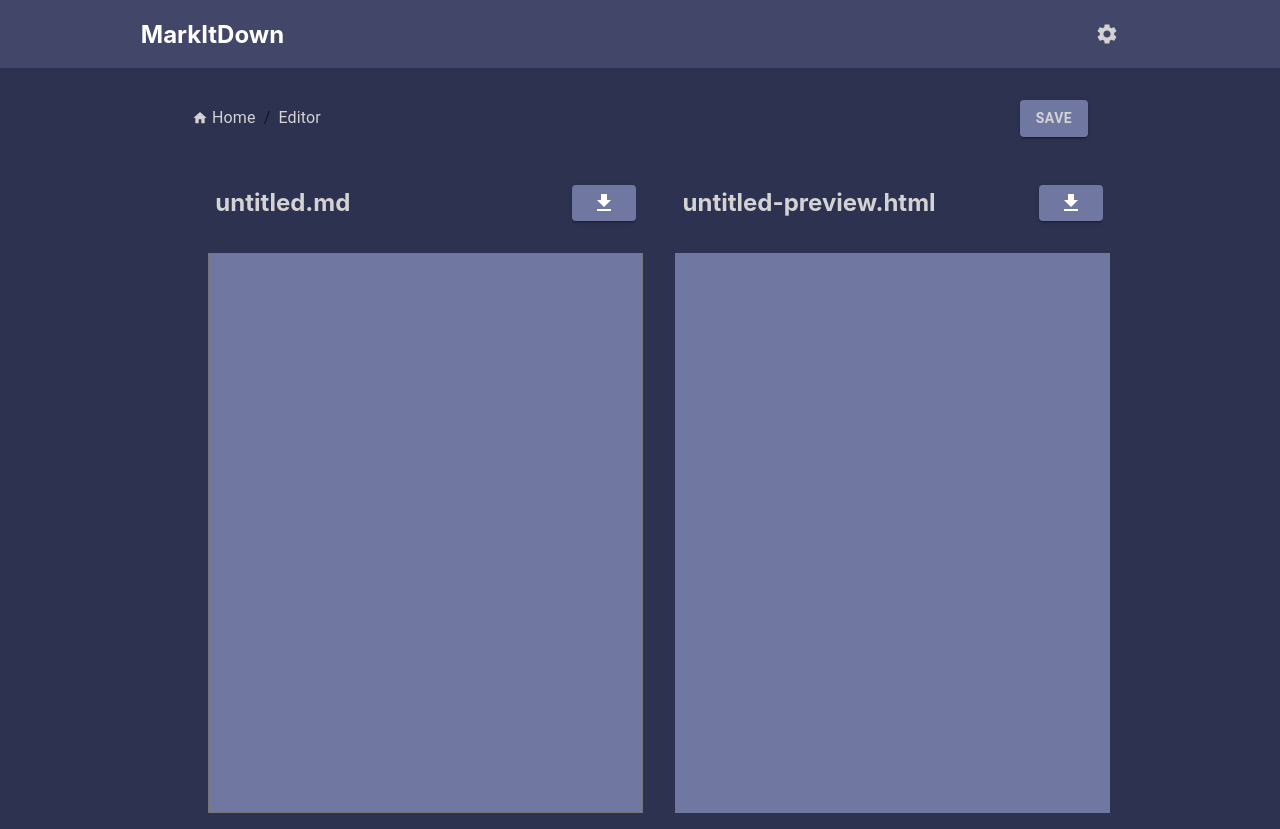
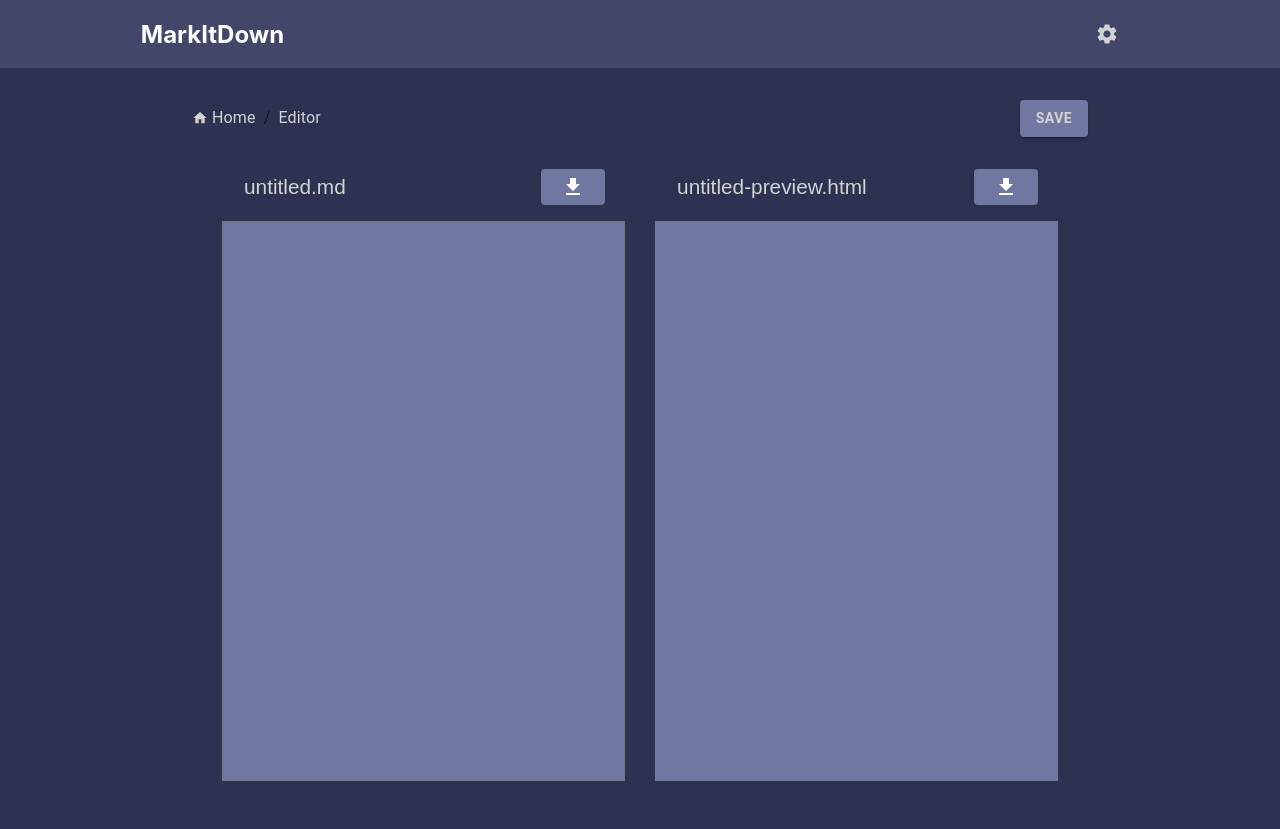
Before and after one commit to pragya-celestial-systems/mark-it-down, a React (Create React App) app: page /editor in a window 1280 px wide. After the commit the page ends 800 px from the top, so only its background shows below. Built offline with nearby package versions, Linux system fonts and the light colour scheme.

Commit message:
Feat : Display all saved files and preview

```diff
--- a/src/App.js
+++ b/src/App.js
@@ -6,6 +6,7 @@ import EditorPage from "./pages/EditorPage";
 import ErrorPage from "./pages/ErrorPage";
 import DocumentationPage from "./pages/DocumentationPage";
 import { TextAreaContextProvider } from "./context/TextAreaContext";
+import SavedFilesPage from "./pages/SavedFilesPage";
 
 function App() {
   return (
@@ -16,6 +17,7 @@ function App() {
           <Route path="/" element={<HomePage />} />
           <Route path="/editor" element={<EditorPage />} />
           <Route path="/docs" element={<DocumentationPage />} />
+          <Route path="/saved" element={<SavedFilesPage />} />
           <Route path="*" element={<ErrorPage />} />
         </Routes>
       </BrowserRouter>
--- /dev/null
+++ b/src/components/FileButton.jsx
@@ -0,0 +1,19 @@
+import React from "react";
+import styles from "./css/file.button.module.css";
+import { useTextAreaContext } from "../context/TextAreaContext";
+
+function FileButton({ fileData }) {
+  const { setValue } = useTextAreaContext();
+
+  function handleDisplayPreview() {
+    setValue(fileData.readmeFile);
+  }
+
+  return (
+    <div id={styles.container} onClick={handleDisplayPreview}>
+      <h3 id={styles.fileName}>{`File-${fileData.id}`}</h3>
+    </div>
+  );
+}
+
+export default FileButton;
--- /dev/null
+++ b/src/components/FilesList.jsx
@@ -0,0 +1,33 @@
+import React, { useEffect, useState } from "react";
+import FileButton from "./FileButton";
+import styles from "./css/files.list.module.css";
+import TextAreaField from "./TextAreaField";
+import { useTextAreaContext } from "../context/TextAreaContext";
+import { Height } from "@mui/icons-material";
+import { width } from "@mui/system";
+
+function FilesList({ listItems }) {
+  const { value, setValue } = useTextAreaContext();
+
+  useEffect(() => {
+    if (listItems && listItems.length > 0) {
+      setValue(listItems[0].readmeFile);
+    }
+  }, [listItems]);
+
+  return (
+    <div id={styles.container}>
+      <div id={styles.buttonsContainer}>
+        {listItems &&
+          listItems.length > 0 &&
+          listItems.map((item) => <FileButton key={item.id} fileData={item} />)}
+      </div>
+      <div id={styles.verticalLine}></div>
+      <div id={styles.previewContainer}>
+        <TextAreaField isEditable={false} title="File-0" />
+      </div>
+    </div>
+  );
+}
+
+export default FilesList;
--- a/src/components/TextAreaField.jsx
+++ b/src/components/TextAreaField.jsx
@@ -1,4 +1,4 @@
-import React, { useRef } from "react";
+import React, { useRef, useState } from "react";
 import styles from "./css/textarea.field.module.css";
 import { Button } from "@mui/material";
 import DownloadIcon from "@mui/icons-material/Download";
@@ -9,11 +9,21 @@ function TextAreaField({ isEditable, title, onClick }) {
   const fileTitle = `untitled${isEditable ? ".md" : "-preview.html"}`;
   const codeAreaRef = useRef();
   const { value, setValue } = useTextAreaContext();
+  const [fileName, setFileName] = useState(title ? title : fileTitle);
+
+  function handleEditFileName(e) {
+    setFileName(e.target.value);
+  }
 
   return (
     <div id={styles.textAreaContainer}>
       <div className={styles.box}>
-        <h2>{title ? title : fileTitle}</h2>
+        <input
+          type="text"
+          value={fileName}
+          onChange={handleEditFileName}
+          id={styles.fileName}
+        />
         <Button
           style={{ background: "#7077a1" }}
           onClick={() => onClick(isEditable)}
@@ -28,10 +38,10 @@ function TextAreaField({ isEditable, title, onClick }) {
           ref={codeAreaRef}
           value={value}
           onChange={(e) => setValue(e.target.value)}
-          id={styles.codeArea}
+          className={styles.codeArea}
         ></textarea>
       ) : (
-        <div id={styles.previewArea}>
+        <div className={styles.previewArea}>
           <Markdown>{value}</Markdown>
         </div>
       )}
--- /dev/null
+++ b/src/components/css/file.button.module.css
@@ -0,0 +1,14 @@
+#container {
+  background: #7077a1;
+  padding: 2rem;
+  margin: 1rem auto;
+  border-radius: 15px;
+  width: 90%;
+  cursor: pointer;
+}
+
+#fileName {
+  font-size: 1.5rem;
+  margin: 0;
+  color: lightgrey;
+}
--- /dev/null
+++ b/src/components/css/files.list.module.css
@@ -0,0 +1,29 @@
+#container {
+  display: flex;
+  justify-content: space-between;
+  width: 100%;
+  margin-top: 2rem;
+  overflow: hidden;
+}
+
+#buttonsContainer {
+  display: flex;
+  flex-direction: column;
+  height: 100%;
+  width: 45%;
+  overflow: scroll;
+  justify-content: space-between;
+}
+
+#verticalLine {
+  height: 70vh;
+  border: 2px solid lightgrey;
+}
+
+#previewContainer {
+  overflow: scroll;
+  display: flex;
+  flex-direction: column;
+  width: 45%;
+  height: 100%;
+}
--- a/src/components/css/textarea.field.module.css
+++ b/src/components/css/textarea.field.module.css
@@ -6,11 +6,11 @@
   overflow: hidden;
 }
 
-#codeArea,
-#previewArea {
+.codeArea,
+.previewArea {
   margin: 1rem;
   height: 70vh;
-  width: 34vw;
+  width: 100%;
   overflow: scroll;
   background: #7077a1;
   padding: 1rem;
@@ -31,4 +31,13 @@ textarea {
   align-items: center;
   justify-content: center;
   flex-direction: column;
+  width: 100%;
 }
+
+#fileName {
+  background: transparent;
+  color: lightgrey;
+  font-size: 1.3rem;
+  border: none;
+  outline: none;
+}
--- a/src/pages/EditorPage.jsx
+++ b/src/pages/EditorPage.jsx
@@ -49,8 +49,12 @@ function EditorPage() {
         </Button>
       </div>
       <main id={styles.mainContainer}>
-        <TextAreaField onClick={handleDownloadFile} isEditable={true} />
-        <TextAreaField onClick={handleDownloadFile} isEditable={false} />
+        <div id={styles.codeContainer}>
+          <TextAreaField onClick={handleDownloadFile} isEditable={true} />
+        </div>
+        <div id={styles.previewContainer}>
+          <TextAreaField onClick={handleDownloadFile} isEditable={false} />
+        </div>
       </main>
     </>
   );
--- /dev/null
+++ b/src/pages/SavedFilesPage.jsx
@@ -0,0 +1,22 @@
+import React, { useLayoutEffect, useState } from "react";
+import MUIBreadCrumbs from "../components/MUIBreadCrumbs";
+import styles from "./css/saved.files.module.css";
+import FilesList from "../components/FilesList";
+
+function SavedFilesPage() {
+  const [filesData, setFilesData] = useState([]);
+
+  useLayoutEffect(() => {
+    const files = JSON.parse(localStorage.getItem("files"));
+    setFilesData(files);
+  }, []);
+
+  return (
+    <div id={styles.container}>
+      <MUIBreadCrumbs page="Saved files" />
+      <FilesList listItems={filesData} />
+    </div>
+  );
+}
+
+export default SavedFilesPage;
--- a/src/pages/css/editor.module.css
+++ b/src/pages/css/editor.module.css
@@ -8,7 +8,6 @@
 }
 
 #saveButton {
-  /* background-color: #F6B17A; */
   color: lightgray;
   background-color: #7077a1;
   font-weight: 600;
@@ -22,3 +21,8 @@
   margin: auto;
   margin-top: 2rem;
 }
+
+#codeContainer,
+#previewContainer {
+  width: 45%;
+}
--- /dev/null
+++ b/src/pages/css/saved.files.module.css
@@ -0,0 +1,5 @@
+#container {
+  width: 75%;
+  margin: auto;
+  padding: 2.5rem;
+}
```
